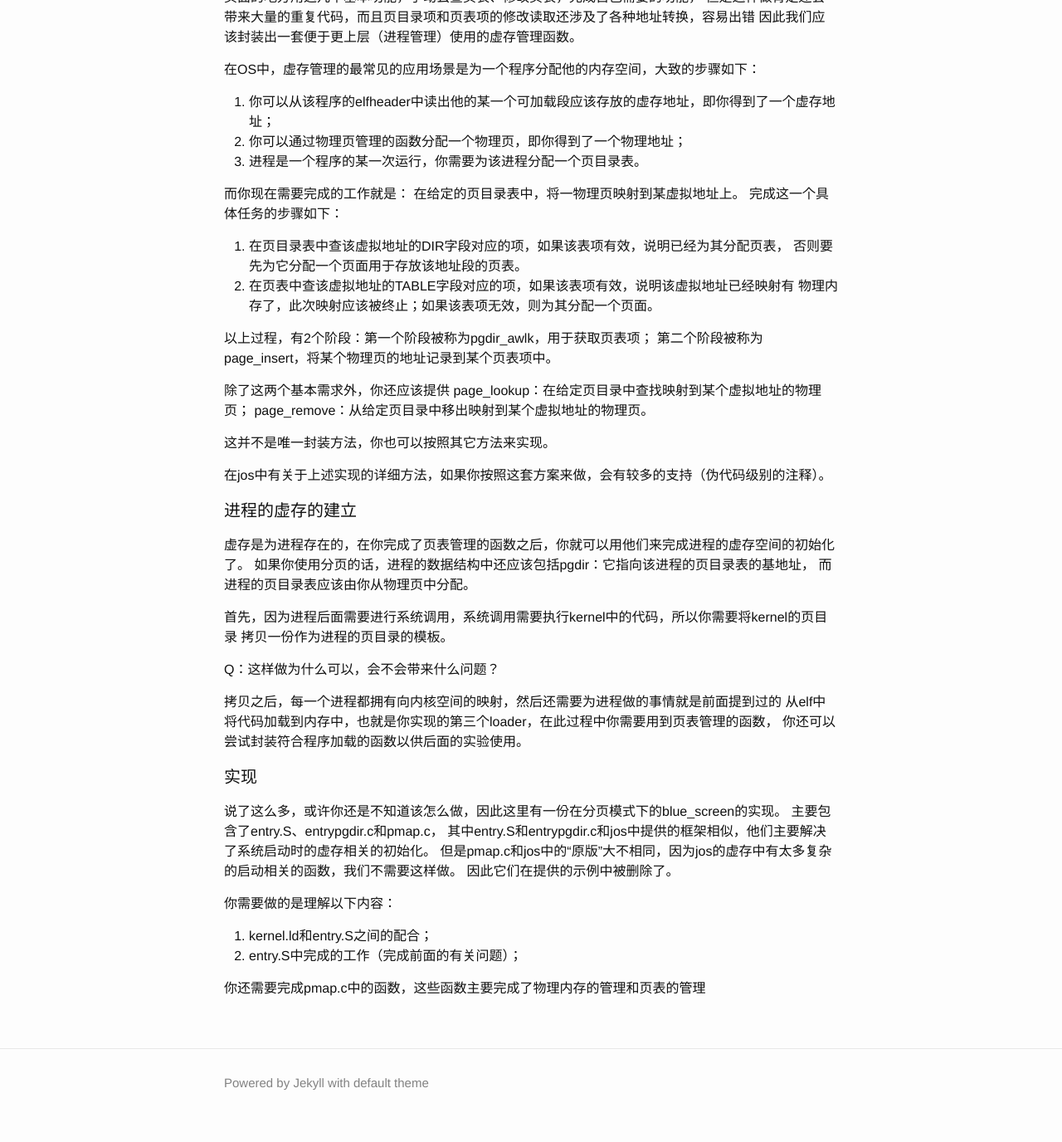
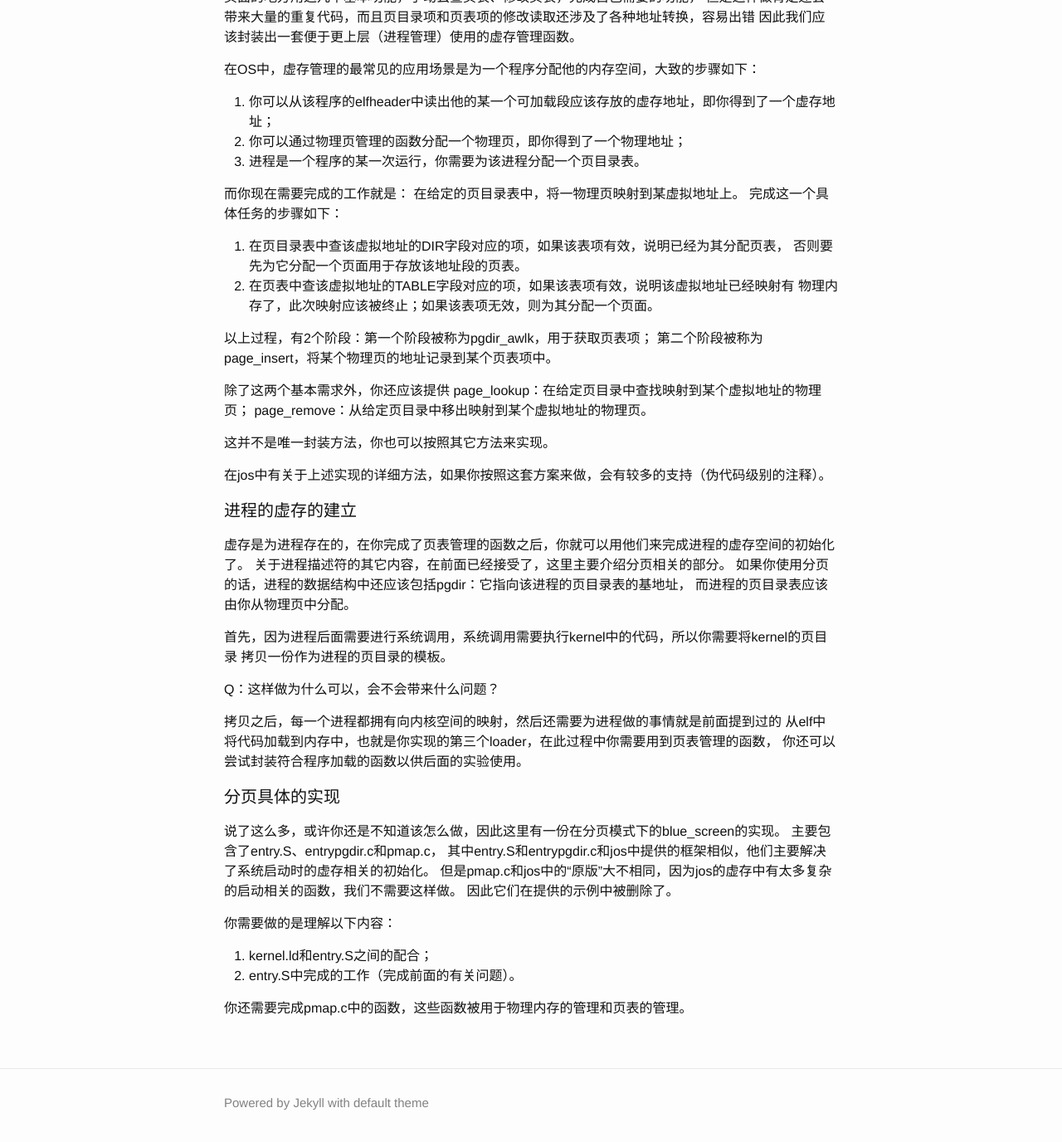
Before and after one commit to Wonicon/nju-oslab-lecture, a Jekyll site: the page built from _posts/2016-03-13-lab-02.md, in a window 1280 px wide and 1400 px high, scrolled down 12157 px. Shown: the top 1376 px of the window at 83% size. Built offline with Jekyll 4.4.1, drawn with Linux system fonts in a browser that asks for light colours; Markdown is read by kramdown in place of the engine named in the settings; comment, search, counter and statistics services are not loaded.

Commit message:
finished ?

```diff
--- a/_posts/2016-03-13-lab-02.md
+++ b/_posts/2016-03-13-lab-02.md
@@ -515,6 +515,7 @@ page_remove：从给定页目录中移出映射到某个虚拟地址的物理页
 #### 进程的虚存的建立
 
 虚存是为进程存在的，在你完成了页表管理的函数之后，你就可以用他们来完成进程的虚存空间的初始化了。
+关于进程描述符的其它内容，在前面已经接受了，这里主要介绍分页相关的部分。
 如果你使用分页的话，进程的数据结构中还应该包括pgdir：它指向该进程的页目录表的基地址，
 而进程的页目录表应该由你从物理页中分配。
 
@@ -527,7 +528,7 @@ Q：这样做为什么可以，会不会带来什么问题？
 从elf中将代码加载到内存中，也就是你实现的第三个loader，在此过程中你需要用到页表管理的函数，
 你还可以尝试封装符合程序加载的函数以供后面的实验使用。
 
-#### 实现
+#### 分页具体的实现
 
 说了这么多，或许你还是不知道该怎么做，因此这里有一份在分页模式下的blue_screen的实现。
 主要包含了entry.S、entrypgdir.c和pmap.c，
@@ -537,6 +538,6 @@ Q：这样做为什么可以，会不会带来什么问题？
 
 你需要做的是理解以下内容：
 1. kernel.ld和entry.S之间的配合；
-2. entry.S中完成的工作（完成前面的有关问题）；
+2. entry.S中完成的工作（完成前面的有关问题）。
 
-你还需要完成pmap.c中的函数，这些函数主要完成了物理内存的管理和页表的管理
+你还需要完成pmap.c中的函数，这些函数被用于物理内存的管理和页表的管理。
```
